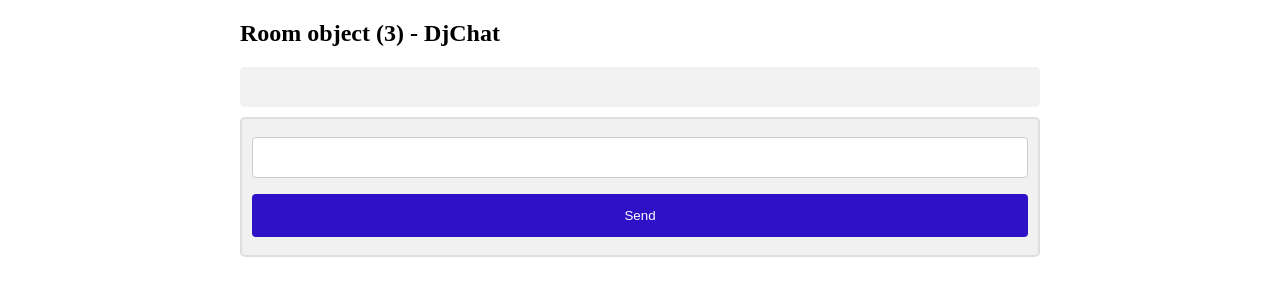
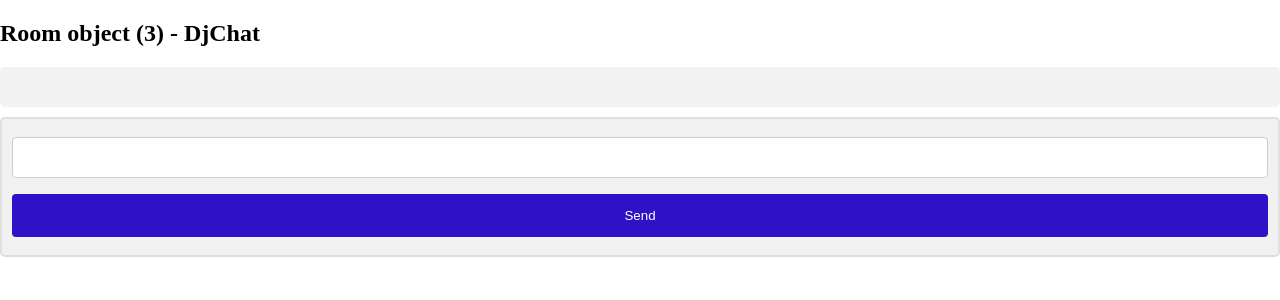
Before and after one commit to RashinShan/chatroom_web_app, a Django app: template Djangochat/templates/room.html in a window 1280 px wide. Shown: the top 300 px of the page. Run offline with Django 4.2, Linux system fonts and the light colour scheme; the template is opened without the code that fills it: values that come from a table or form of the project are taken from there, others are empty; data comes from the database, SQL or seed files in the repository; some libraries are stand-ins or nearby versions.

Commit message:
Update room.html
i add new styling to this page

```diff
--- a/Djangochat/templates/room.html
+++ b/Djangochat/templates/room.html
@@ -5,8 +5,7 @@
 <style>
 body {
   margin: 0 auto;
-  max-width: 800px;
-  padding: 0 20px;
+
 }
 
 .container {
```
